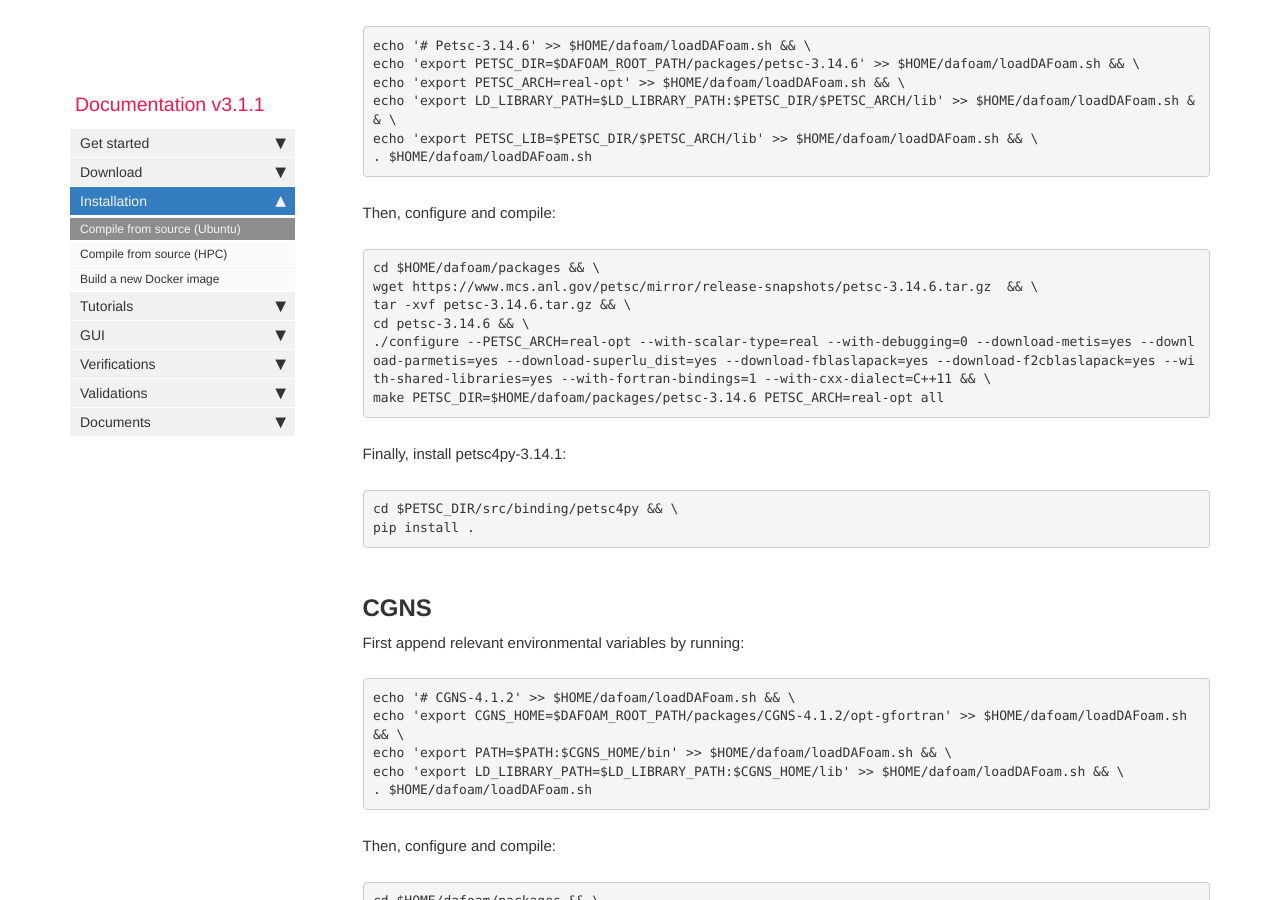
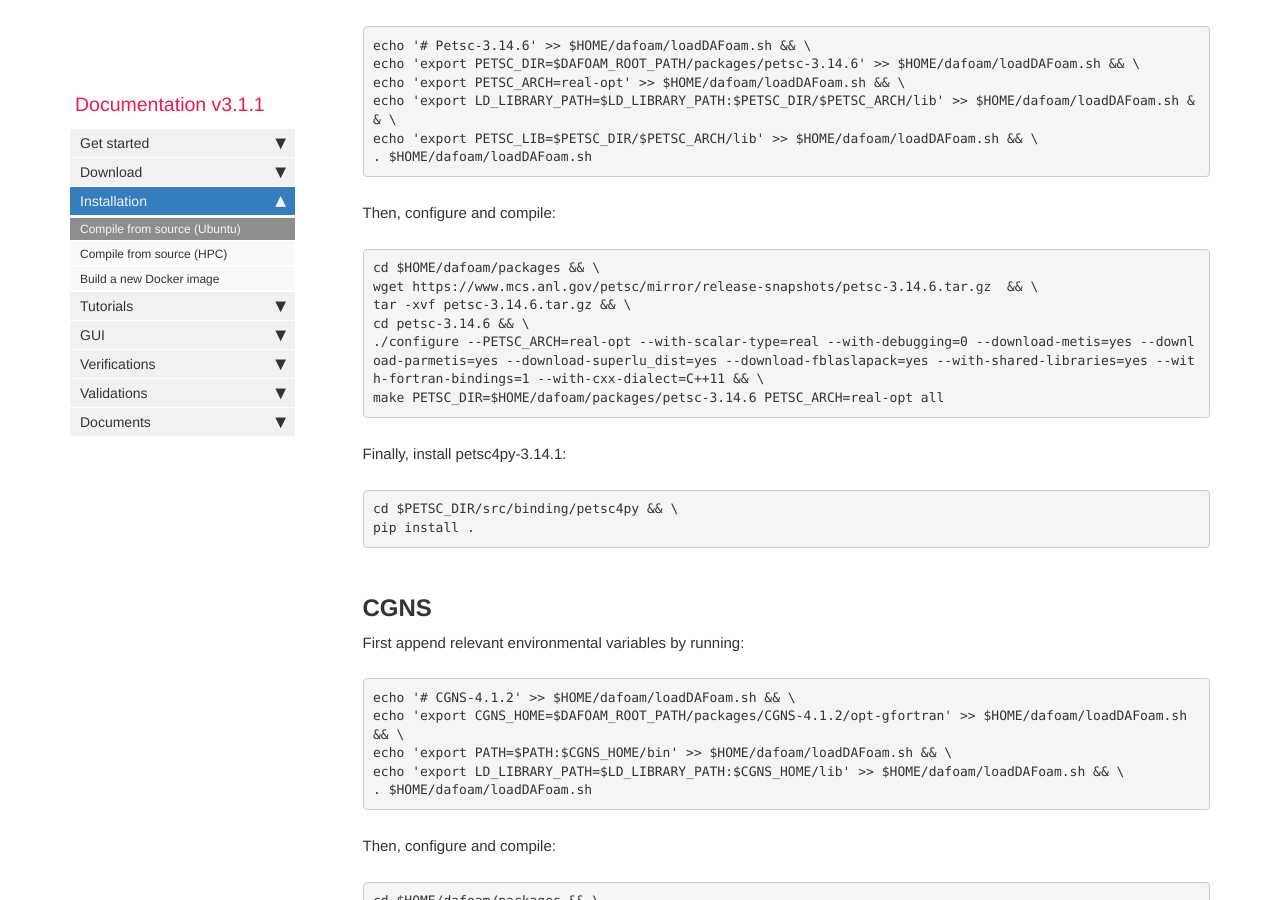
Before and after one commit to DAFoam/DAFoam.github.io, a Jekyll site: the page built from pages/mydoc/mydoc_installation_source.md, in a window 1280 px wide and 900 px high, scrolled down 2971 px. Built offline with Jekyll 4.4.1, drawn with Linux system fonts in a browser that asks for light colours; comment, search, counter and statistics services are not loaded.

Commit message:
content update

```diff
--- a/pages/mydoc/mydoc_installation_source.md
+++ b/pages/mydoc/mydoc_installation_source.md
@@ -128,7 +128,7 @@ cd $HOME/dafoam/packages && \
 wget https://www.mcs.anl.gov/petsc/mirror/release-snapshots/petsc-3.14.6.tar.gz  && \
 tar -xvf petsc-3.14.6.tar.gz && \
 cd petsc-3.14.6 && \
-./configure --PETSC_ARCH=real-opt --with-scalar-type=real --with-debugging=0 --download-metis=yes --download-parmetis=yes --download-superlu_dist=yes --download-fblaslapack=yes --download-f2cblaslapack=yes --with-shared-libraries=yes --with-fortran-bindings=1 --with-cxx-dialect=C++11 && \
+./configure --PETSC_ARCH=real-opt --with-scalar-type=real --with-debugging=0 --download-metis=yes --download-parmetis=yes --download-superlu_dist=yes --download-fblaslapack=yes --with-shared-libraries=yes --with-fortran-bindings=1 --with-cxx-dialect=C++11 && \
 make PETSC_DIR=$HOME/dafoam/packages/petsc-3.14.6 PETSC_ARCH=real-opt all
 </pre>
 
```
